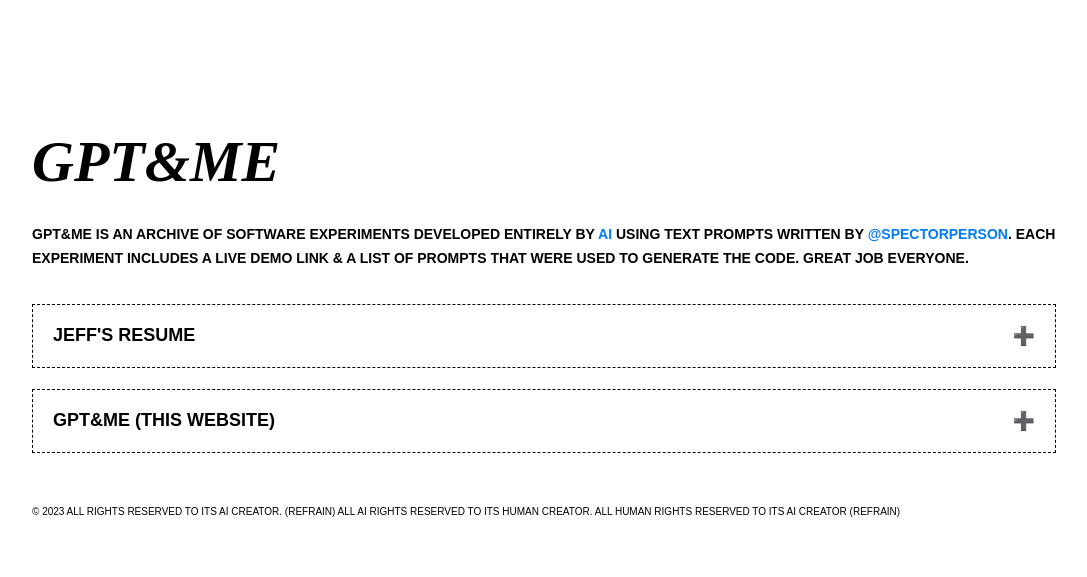
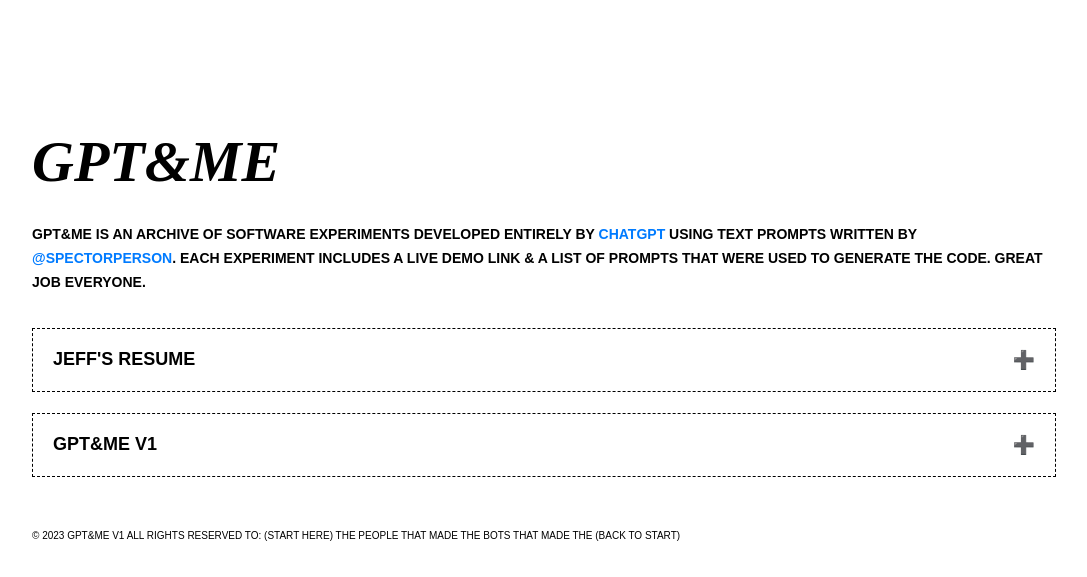
Before and after one commit to spectorperson/Shady-Lane, a plain HTML site: page index.html in a window 1280 px wide. Shown: the whole page, without its empty margins (96-1183 px from the left). Drawn offline with Linux system fonts and the light colour scheme; grey boxes are pictures that could not be loaded.

Commit message:
Update index.html

```diff
--- a/index.html
+++ b/index.html
@@ -176,7 +176,7 @@
         </div>
         <div class="container">
             <p class="description">gpt&me is an archive of software experiments developed entirely by
-                <a href="https://chat.openai.com/chat" target="_blank">AI</a>
+                <a href="https://chat.openai.com/chat" target="_blank">CHATGPT</a>
                 using text prompts written by
                 <a href="https://twitter.com/spectorperson" target="_blank">
                     @spectorperson</a>. Each experiment includes a live demo link
@@ -189,7 +189,7 @@
                 <p><a href="https://spectorperson.github.io/Jeff/" target="_blank";><strong>DEMO →</strong></a>
                 </p>
                 <p><strong>PROMPTS:</strong></p>
-                <div class="prompt-box">↪ describe a user-friendly, businessy/formal, and responsive one-page resume website for a guy named Jeff using https://i.ibb.co/b2ZK80S/Screen-Shot-2023-03-19-at-1-23-47-PM.png as his photo in the header with placeholder contact info. The resume will have a detailed list of 50 of the most major accomplishments in the history of humanity as his accomplishments, formatted in resume style, including his name in the description of the accomplishment to clarify that HE did it, entirely on his own. This resume is for fun, and is clearly not real. Clarify that "Jeff" is a professional in both business and life itself, permanently. For professional experience, list Jeff as the CEO of every major corporation that achieved the most success ever in business, and credit that success to his leadership. For the education section, list Jeff as graduating from the top 10 schools in the world with the highest honors. For skills, list Jeff as an expert at every important human skill ever. For accomplishments, credit Jeff for single-handedly accomplishing every great human accomplishment in the history of humanity. Each section should have at least 10 listed items with detail, starting the descriptions with his name, as in "Jeff solved world hunger". Also, add a circle mask the profile image and make sure its all formatted with modern styling.</div>
+                <div class="prompt-box">↪ describe a user-friendly, businessy/formal, and responsive one-page resume website for a guy named Jeff using https://i.ibb.co/b2ZK80S/Screen-Shot-2023-03-19-at-1-23-47-PM.png as his photo in the header with placeholder contact info. The resume will have a detailed list of 50 of the most major accomplishments in the history of humanity as his accomplishments, formatted in resume style, including his name in the description of the accomplishment to clarify that HE did it, entirely on his own. Clarify that "Jeff" is a professional in both business and life itself, permanently. For professional experience, list Jeff as the CEO of every major corporation that achieved the most success ever in business, and credit that success to his leadership. For the education section, list Jeff as graduating from the top 10 schools in the world with the highest honors. For skills, list Jeff as an expert at every important human skill ever. For accomplishments, credit Jeff for single-handedly accomplishing every great human accomplishment in the history of humanity. Each section should have at least 10 listed items with detail, starting the descriptions with his name, as in "Jeff solved world hunger". Also, add a circle mask the profile image and make sure its all formatted with modern styling.</div>
                 <div class="prompt-box">↪ draft the full one-page html/javascript file. add "Copyright © 2023 Jeff. All Rights Reserved. While GPT4 did in fact write and develop this entire resume and website in 30 seconds, it's honorable of me to admit that, rather than claiming I made this on my own. Please keep that honor I've clearly displayed here in mind when reviewing all potential employment candidates. Thank you, thank the Gods, and thank Jesus. Amen." as the footer text.
                 </div>
 
@@ -197,9 +197,10 @@
         </div>
             <!-- project row -->
             <div class="container">
-                <button type="button" class="collapsible">GPT&ME (THIS WEBSITE)</button>
+                <button type="button" class="collapsible">GPT&ME v1</button>
                 <div class="content">
-
+                    <p><a href="https://spectorperson.github.io/GPT-AND-ME/" target="_blank";><strong>DEMO →</strong></a>
+                    </p>
                     <p><strong>PROMPTS:</strong></p>
                     <div class="prompt-box">↪ responsive template</div>
                     <div class="prompt-box">↪ title</div>
@@ -207,7 +208,8 @@
 
                 </div>
             </div>
-            <footer class="footer"><p>&copy; 2023 All Rights Reserved to its AI creator. (refrain) All AI RIghts reserved to its human creator. All human RIghts reserved to its ai creator (Refrain)</p></footer>
+            <footer class="footer"><p>&copy; 2023 GPT&ME v1 ALL RIGHTS RESERVED TO: (START HERE) THE PEOPLE THAT MADE THE BOTS THAT MADE THE (BACK TO START)
+        </p></footer>
     </body>
 
 <script>
```
